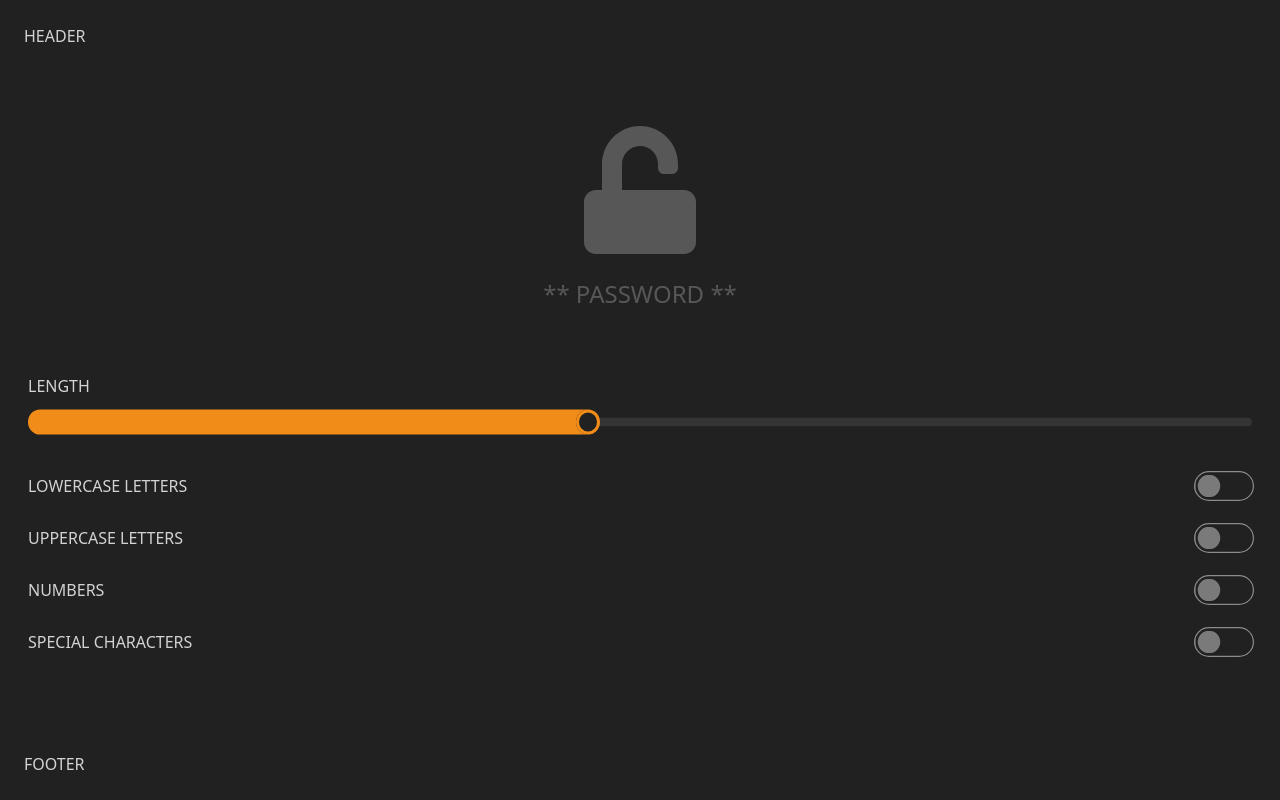
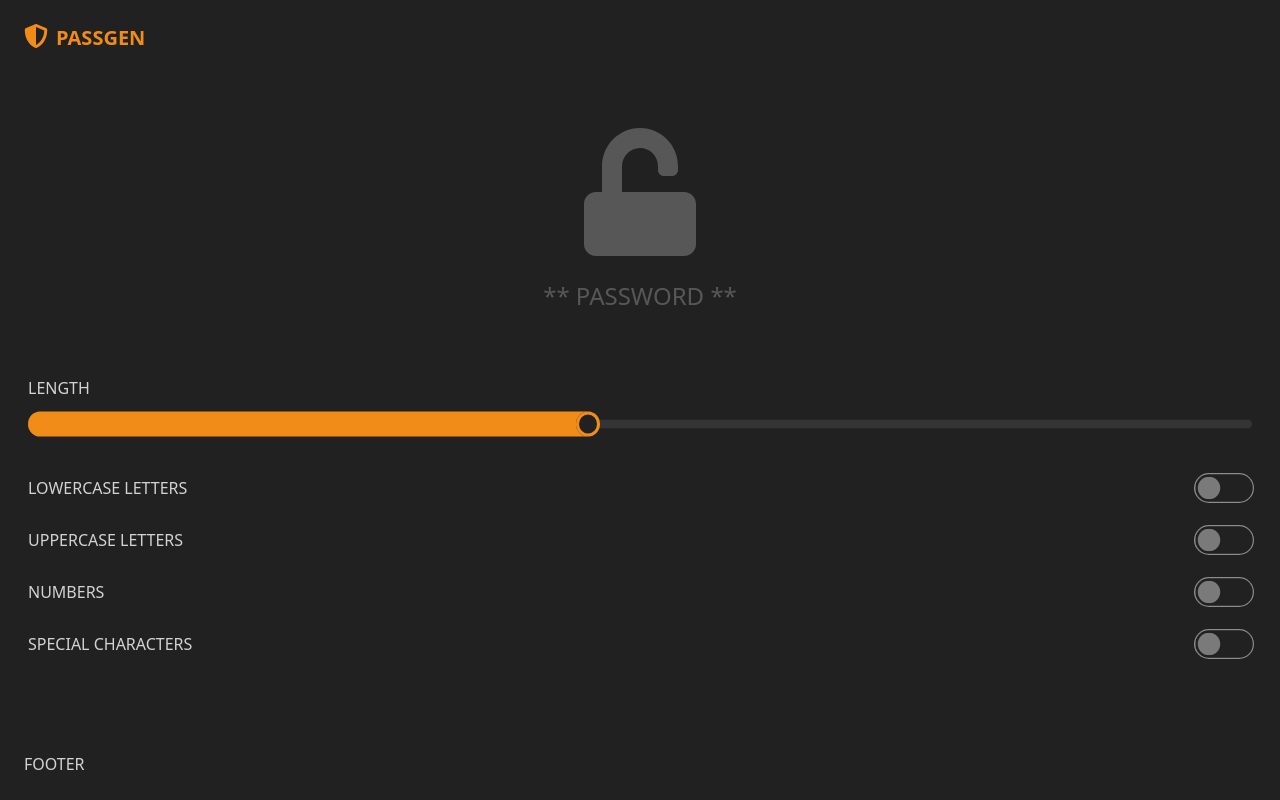
Before and after one commit to jxhnkndl/react-password-gen, a React (Create React App) app: page / in a window 1280 px wide. Built offline with nearby package versions, Linux system fonts and the light colour scheme.

Commit message:
add header title and icon

```diff
--- a/src/layout/Header.js
+++ b/src/layout/Header.js
@@ -1,7 +1,13 @@
 import React from 'react';
+import { FaShieldAlt } from 'react-icons/fa';
 
 function Header() {
-  return <header className="px-6 py-6">HEADER</header>;
+  return (
+    <header className="px-6 py-6 flex align-center text-xl text-primary font-semibold">
+      <FaShieldAlt className="inline text-2xl mr-2" />
+      <p className='inline'>PASSGEN</p>
+    </header>
+  );
 }
 
 export default Header;
```
